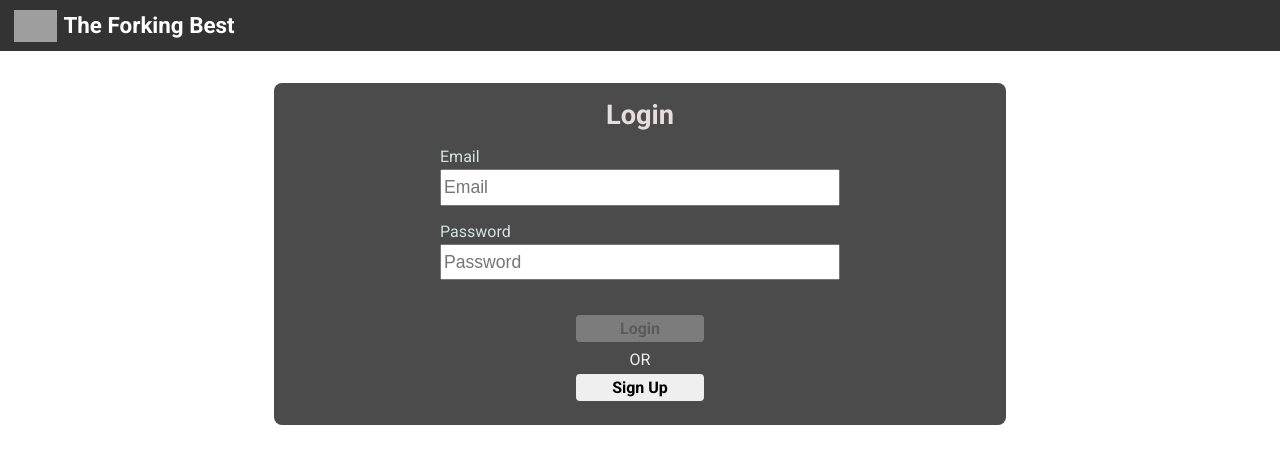
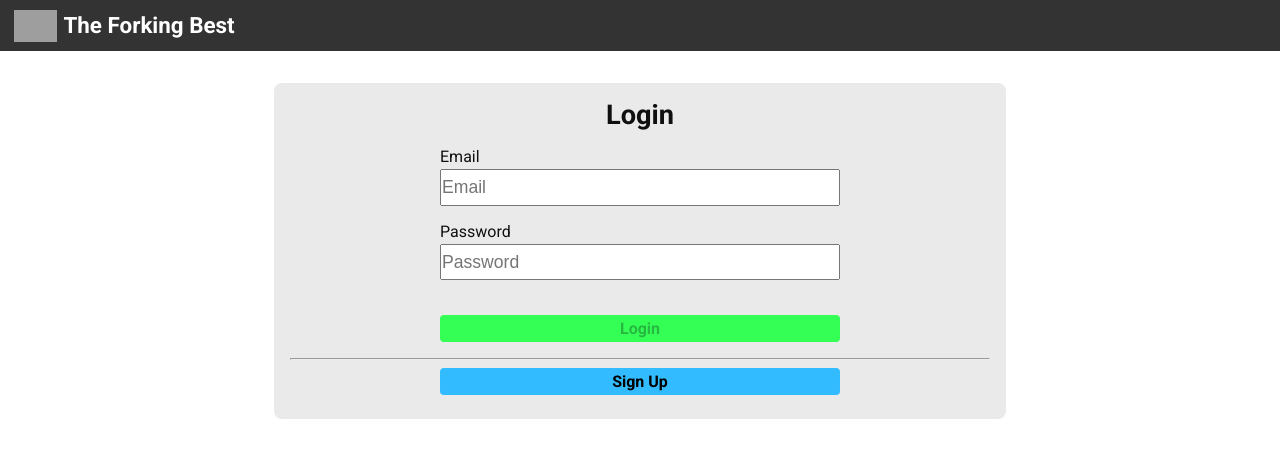
Before and after one commit to BlakeIngle/JRS-group-project-March-2022, a React (Create React App) app in the folder group-project/: page /login in a window 1280 px wide. Shown: the top 464 px of the page. Built offline with nearby package versions, Linux system fonts and the light colour scheme; grey boxes are pictures that could not be loaded.

Commit message:
peer review fixes, css styling

```diff
--- a/group-project/src/components/LoginPage/LoginPage.css
+++ /dev/null
@@ -1,99 +0,0 @@
-:root {
-  --inputLabelText: #d2e2e2;
-  --headerText: #e7dddd;
-  --backgroundImage: url(https://www.wallpapertip.com/wmimgs/54-549491_background-for-food-website.jpg);
-}
-
-body {
-  /* border: solid rgb(224, 9, 9) 1px; */
-  margin: auto 0;
-  padding: 0;
-}
-
-.login-header {
-  color: var(--headerText);
-  /* border: solid rgb(9, 255, 0) 1px; */
-}
-
-.login,
-.signup {
-  margin: auto;
-  width: 90vw;
-  max-width: 700px;
-  background-color: rgba(0, 0, 0, 0.705);
-  border-radius: 8px;
-  /* border: solid rgb(9, 255, 0) 1px; */
-}
-
-.login label {
-  display: inline-block;
-  width: 7rem;
-  text-align: right;
-  color: var(--inputLabelText);
-  /* border: solid red 1px; */
-}
-
-.login button {
-  font: inherit;
-  font-weight: 900;
-
-  border: none;
-
-  width: 8rem;
-  margin: 0.5rem;
-  padding: 0.25rem;
-
-  border-radius: 4px;
-}
-
-.login button:hover {
-  color: rgba(255, 255, 255, 0.925);
-  background-color: rgba(255, 255, 255, 0.767);
-  cursor: pointer;
-}
-
-.login input {
-  margin: 0.25rem;
-}
-
-.login .shake {
-  outline-color: black;
-  outline-width: 1px;
-  outline-style: solid;
-
-  animation-name: shake;
-  animation-duration: var(--animationTime);
-  animation-iteration-count: 1;
-  animation-timing-function: ease-in-out;
-}
-
-@keyframes shake {
-  0% {
-    transform: translate(0, 0) rotate(0);
-    outline-color: black;
-  }
-  20% {
-    transform: translate(-3rem, 0) rotate(-3deg);
-    outline-color: red;
-  }
-  35% {
-    transform: translate(3rem, 0) rotate(3deg);
-    outline-color: red;
-  }
-  50% {
-    transform: translate(-3rem, 0) rotate(-3deg);
-    outline-color: red;
-  }
-  65% {
-    transform: translate(3rem, 0) rotate(3deg);
-    outline-color: red;
-  }
-  80% {
-    transform: translate(-3rem, 0) rotate(-3deg);
-    outline-color: red;
-  }
-  100% {
-    transform: translate(0, 0) rotate(0);
-    outline-color: black;
-  }
-}
--- a/group-project/src/components/LoginPage/LoginPage.js
+++ b/group-project/src/components/LoginPage/LoginPage.js
@@ -12,9 +12,10 @@ export default function LoginPage() {
     <div className="login">
       <h2 className="login-header">Login</h2>
       <LoginForm />
-      <div className="form-message">OR</div>
+      <hr />
+
       <Link to="/signup">
-        <button type="button">Sign Up</button>
+        <button type="button" className="secondary-button">Sign Up</button>
       </Link>
       {/*<a href="#" className="forgotPassword">
         Forgot My Username/Password
@@ -62,9 +63,7 @@ function LoginForm() {
         })
         .catch((err) => {
           console.error(err);
-
-
-          toast.warn('Email and Password are incorrect!')
+          toast.warn("Email and Password are incorrect!");
           setUser({ email: "", password: "" });
 
           setTimeout(() => {
@@ -89,8 +88,6 @@ function LoginForm() {
           onChange={handleChange}
           placeholder="Email"
         />
-        {/* </div> */}
-        {/* <div> */}
         <label>Password</label>
         <input
           ref={passwordRef}
@@ -101,10 +98,13 @@ function LoginForm() {
           onChange={handleChange}
           placeholder="Password"
         />
-        {/* </div> */}
       </div>
       <br />
-      <button type="submit" disabled={!user.email || !user.password}>
+      <button
+        className="primary-button"
+        type="submit"
+        disabled={!user.email || !user.password}
+      >
         Login
       </button>
     </form>
--- a/group-project/src/components/SignUpPage/LoginSignUp.css
+++ b/group-project/src/components/SignUpPage/LoginSignUp.css
@@ -1,6 +1,4 @@
 :root {
-  --inputLabelText: #d2e2e2;
-  --headerText: #e7dddd;
   --backgroundImage: url(https://www.wallpapertip.com/wmimgs/54-549491_background-for-food-website.jpg);
 }
 
@@ -9,15 +7,14 @@
   margin: 2rem auto;
   width: 80vw;
   max-width: 700px;
-  background-color: rgba(0, 0, 0, 0.705);
+  background-color: rgb(234, 234, 234);
   border-radius: 8px;
   padding: 1rem;
-  color: #eee;
+  color: rgb(16, 16, 16);
 }
 
 .login-header,
 .signup-header {
-  color: var(--headerText);
   margin: 0 0 1rem;
   font-size: 1.7rem;
 }
@@ -45,21 +42,44 @@
 }
 
 .login button,
+.login input,
+.signup button,
+.signup input {
+  max-width: 400px;
+  margin-left: 0;
+  margin-right: 0;
+  padding-left: 0;
+  padding-right: 0;
+}
+
+.login button,
 .signup button {
+
+  width: 90%;
+
   font: inherit;
   font-weight: 900;
   border: none;
-  width: 8rem;
   margin-bottom: 0.5rem;
   padding: 0.25rem;
 
   border-radius: 4px;
 }
 
-.login button:hover,
+.primary-button {
+  background-color: hsl(130, 100%, 60%);
+}
+
+.secondary-button{
+  background-color: hsl(200, 100%, 60%);
+}
+
+
 .signup button:hover {
-  color: rgba(255, 255, 255, 0.925);
-  background-color: rgba(255, 255, 255, 0.767);
+  cursor: pointer;
+}
+
+.login button:hover{
   cursor: pointer;
 }
 
--- a/group-project/src/components/SignUpPage/SignUpPage.js
+++ b/group-project/src/components/SignUpPage/SignUpPage.js
@@ -37,9 +37,10 @@ export default function SignUpPage() {
       <div className="signup">
         <h2 className="signup-header">Sign Up</h2>
         <SignUpForm onSubmit={attemptSignUp} api={api} />
+        <hr/>
         <div className="form-message">Already have an account?</div>
         <Link to="/login">
-          <button type="button">Login</button>
+          <button type="button" className="secondary-button">Login</button>
         </Link>
       </div>
 
@@ -48,7 +49,61 @@ export default function SignUpPage() {
   );
 
 
-  function SignUpForm({ onSubmit, api }) {
+  function NewUserDialog(user) {
+
+
+    function toggleForm() {
+      setIsDialogOpen(!isDialogOpen)
+    }
+
+    function getRandomDish() {
+      let random = Math.floor(Math.random() * (Object.entries(Emojis).length + 1))
+      const name = Object.entries(Emojis)[random][0]
+      const emoji = Object.entries(Emojis)[random][1]
+      const randomDish = {
+        name,
+        emoji
+      }
+      return randomDish;
+    }
+
+    const [randomDish, setRandomDish] = useState(getRandomDish());
+
+    // useEffect(() => {
+    //   randomDish = getRandomDish();
+    // }, [])
+
+
+    return (
+      <div className="dialog-root">
+        <div className="dialog-wrapper">
+          <div className="dialog-container">
+            <h2>Welcome to The Forking Best!</h2>
+            <p>To get started, choose your favorite
+              {/* <br /> */}
+              {randomDish.emoji}<b>{randomDish.name}</b>{randomDish.emoji}
+            </p>
+            <ReviewForm randomDish={randomDish} toggleForm={toggleForm} />
+            <div className="random-dish-btn">
+              <span>Not a {randomDish.name} fan?</span>
+              <button onClick={() => {
+                setRandomDish(getRandomDish());
+              }
+              }>Get a different random dish</button>
+            </div>
+          </div>
+        </div>
+      </div>
+    )
+  }
+
+}
+
+
+
+function SignUpForm({ onSubmit }) {
+
+  const api = useApi();
   const [user, setUser] = useState({
     firstName: "",
     lastName: "",
@@ -141,59 +196,9 @@ export default function SignUpPage() {
         {/* </div> */}
       </div>
       <br />
-        <button type="submit" disabled={!user.email || !user.password}>
+      <button className="primary-button" type="submit" disabled={!user.email || !user.password}>
         Sign Up
       </button>
     </form>
   );
 }
-
-  function NewUserDialog(user) {
-
-
-    function toggleForm() {
-      setIsDialogOpen(!isDialogOpen)
-    }
-
-    function getRandomDish() {
-      let random = Math.floor(Math.random() * (Object.entries(Emojis).length + 1))
-      const name = Object.entries(Emojis)[random][0]
-      const emoji = Object.entries(Emojis)[random][1]
-      const randomDish = {
-        name,
-        emoji
-      }
-      return randomDish;
-    }
-
-    const [randomDish, setRandomDish] = useState(getRandomDish());
-
-    // useEffect(() => {
-    //   randomDish = getRandomDish();
-    // }, [])
-
-
-    return (
-      <div className="dialog-root">
-        <div className="dialog-wrapper">
-          <div className="dialog-container">
-            <h2>Welcome to The Forking Best!</h2>
-            <p>To get started, choose your favorite
-              {/* <br /> */}
-              {randomDish.emoji}<b>{randomDish.name}</b>{randomDish.emoji}
-            </p>
-            <ReviewForm randomDish={randomDish} toggleForm={toggleForm} />
-            <div className="random-dish-btn">
-              <span>Not a {randomDish.name} fan?</span>
-              <button onClick={() => {
-                setRandomDish(getRandomDish());
-              }
-              }>Get a different random dish</button>
-            </div>
-          </div>
-        </div>
-      </div>
-    )
-  }
-
-}
```
Lines whose indentation alone changed are shown as unchanged.
